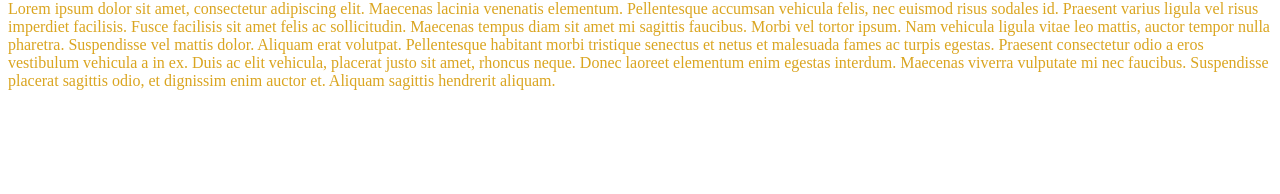
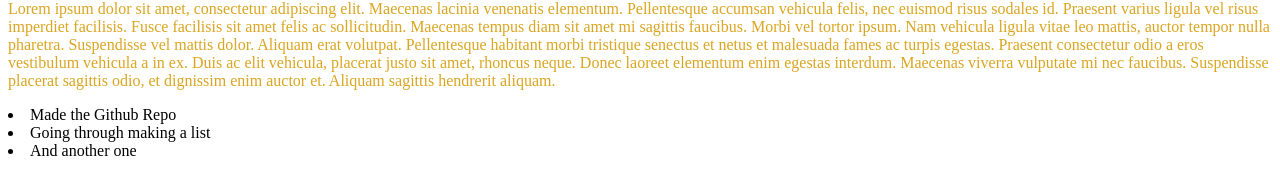
Before and after one commit to ashhtangg/metaheads, a plain HTML site: page testing.html in a window 1280 px wide. Shown: the part 438-632 px from the top of the page. Drawn offline with Linux system fonts and the light colour scheme.

Commit message:
adding list

```diff
--- a/testing.html
+++ b/testing.html
@@ -32,6 +32,10 @@
 
     </p>
 
+    <li> Made the Github Repo</li>
+    <li> Going through making a list </li>
+    <li> And another one </li>
+
 
 
 </body>
```
